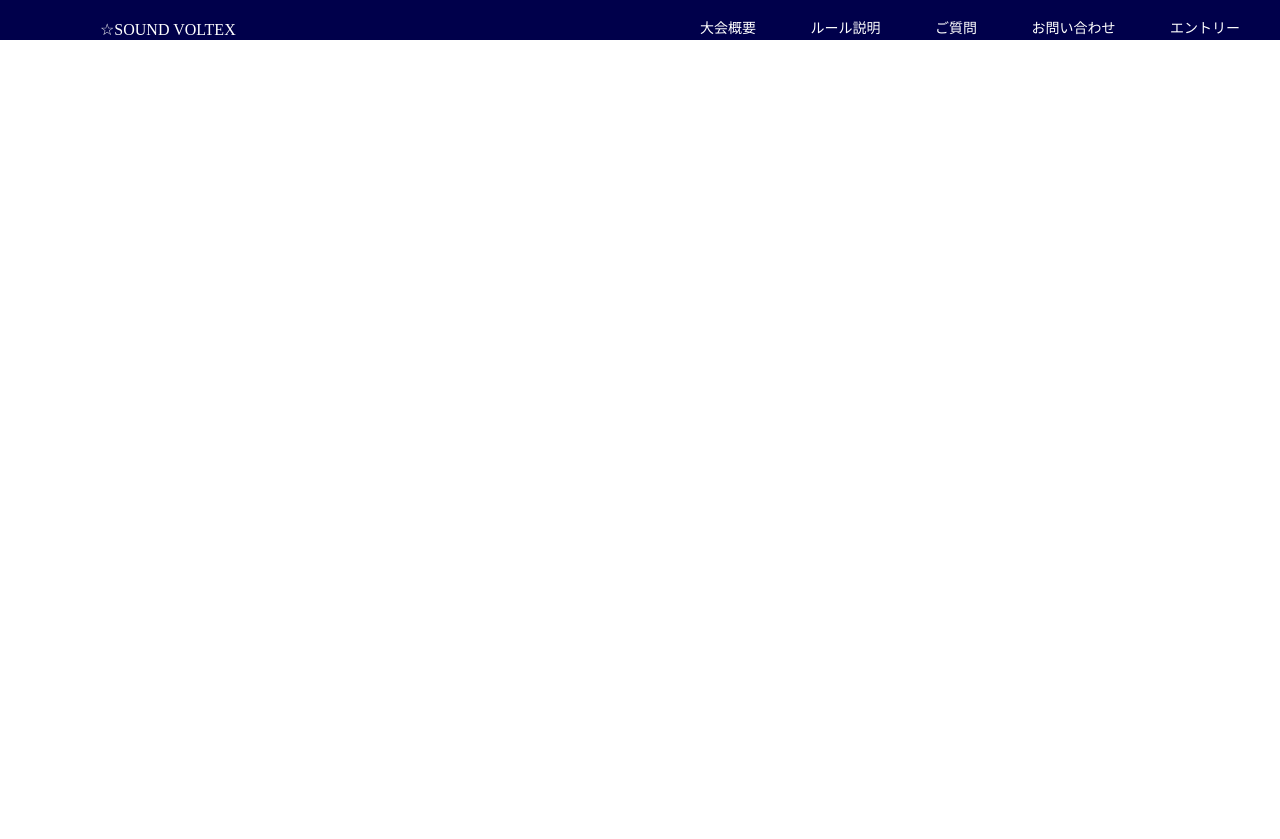
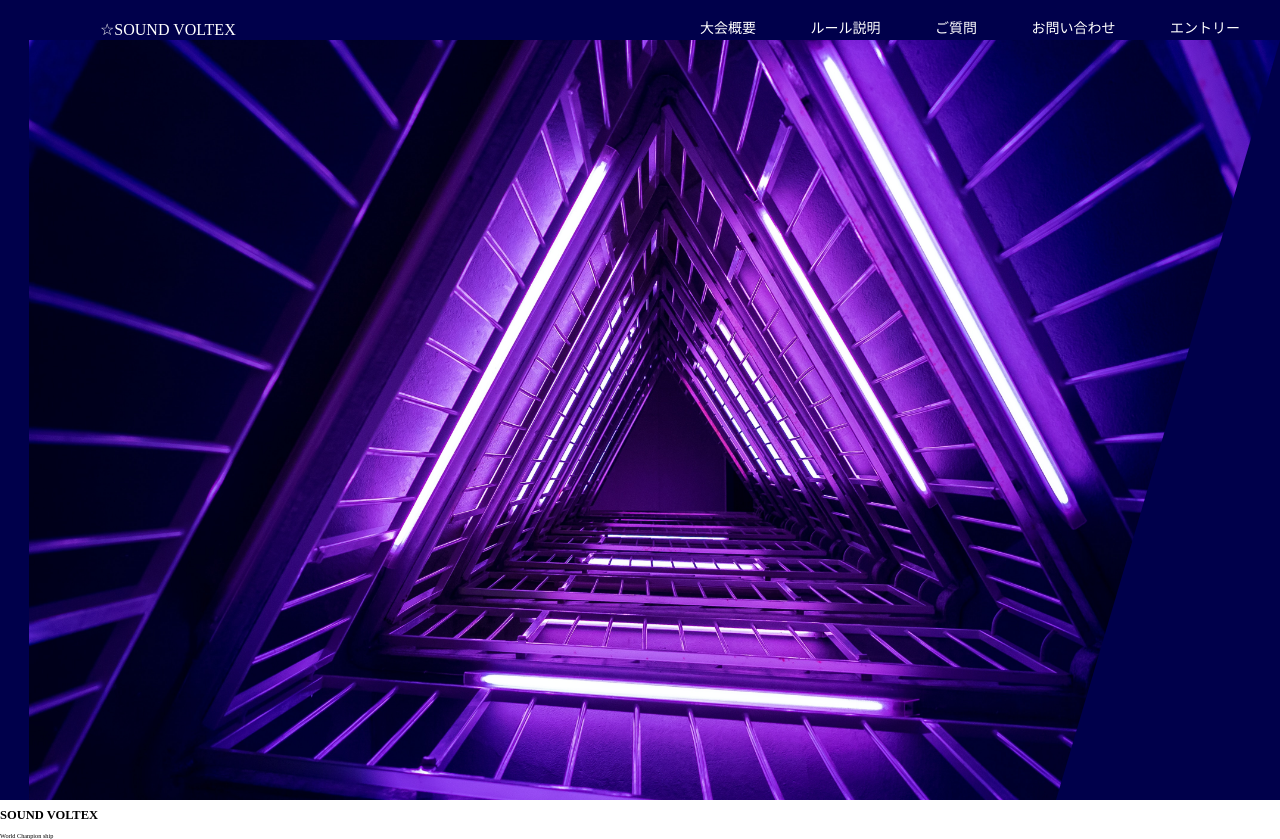
Before and after one commit to RikutoOgaki/next.js-scss, a Next.js app: page /samples/11 in a window 1280 px wide. Before the commit the page ends 800 px from the top, so only its background shows below. Built offline with nearby package versions, Linux system fonts and the light colour scheme.

Commit message:
nextscss

```diff
--- a/src/pages/samples/11/components/MainBIjual.tsx
+++ b/src/pages/samples/11/components/MainBIjual.tsx
@@ -1,5 +1,13 @@
+import style from './mainbijual.module.scss'
+
 export function MainBijual() {
     return (
-        <></>
+        <>
+            <div className={style.mainImg}>
+                <div className={style.maincontents}></div>
+                <h1 className={style.title}>SOUND VOLTEX</h1>
+                <p className={style.text}>World Chanpion ship</p>
+            </div>
+        </>
     )
 }
--- a/src/pages/samples/11/components/mainbijual.module.scss
+++ b/src/pages/samples/11/components/mainbijual.module.scss
@@ -0,0 +1,26 @@
+.mainImg {
+    width: 100%;
+    height: 95vh;
+    position: relative;
+
+    .maincontents {
+        width: 100%;
+        height: 100%;
+        background-image: url('/img/sound.jpg');
+        background-size: contain;
+        background-repeat: no-repeat;
+        background-position: right;
+        clip-path: polygon(0% 100%, 0% 0%, 100% 0%, 82.5% 100%);
+
+        .title {
+            width: 40rem;
+            font-size: 4.8rem;
+            position: absolute;
+            top: 0;
+        }
+
+        .text {
+            font-size: 2.4rem;
+        }
+    }
+}
--- a/src/pages/samples/11/index.module.scss
+++ b/src/pages/samples/11/index.module.scss
@@ -2,4 +2,9 @@
     width: 100%;
     height: 100%;
     background-color: #00004b;
+
+    .main {
+        width: 100%;
+        height: 100%;
+    }
 }
--- a/src/pages/samples/11/index.tsx
+++ b/src/pages/samples/11/index.tsx
@@ -8,7 +8,9 @@ export default function Sample11() {
         <>
             <div className={style.wrap}>
                 <Header />
-                <MainBijual />
+                <main className={style.main}>
+                    <MainBijual />
+                </main>
             </div>
         </>
     )
```
Also changed, not shown: public/img/sound.jpg (added).
